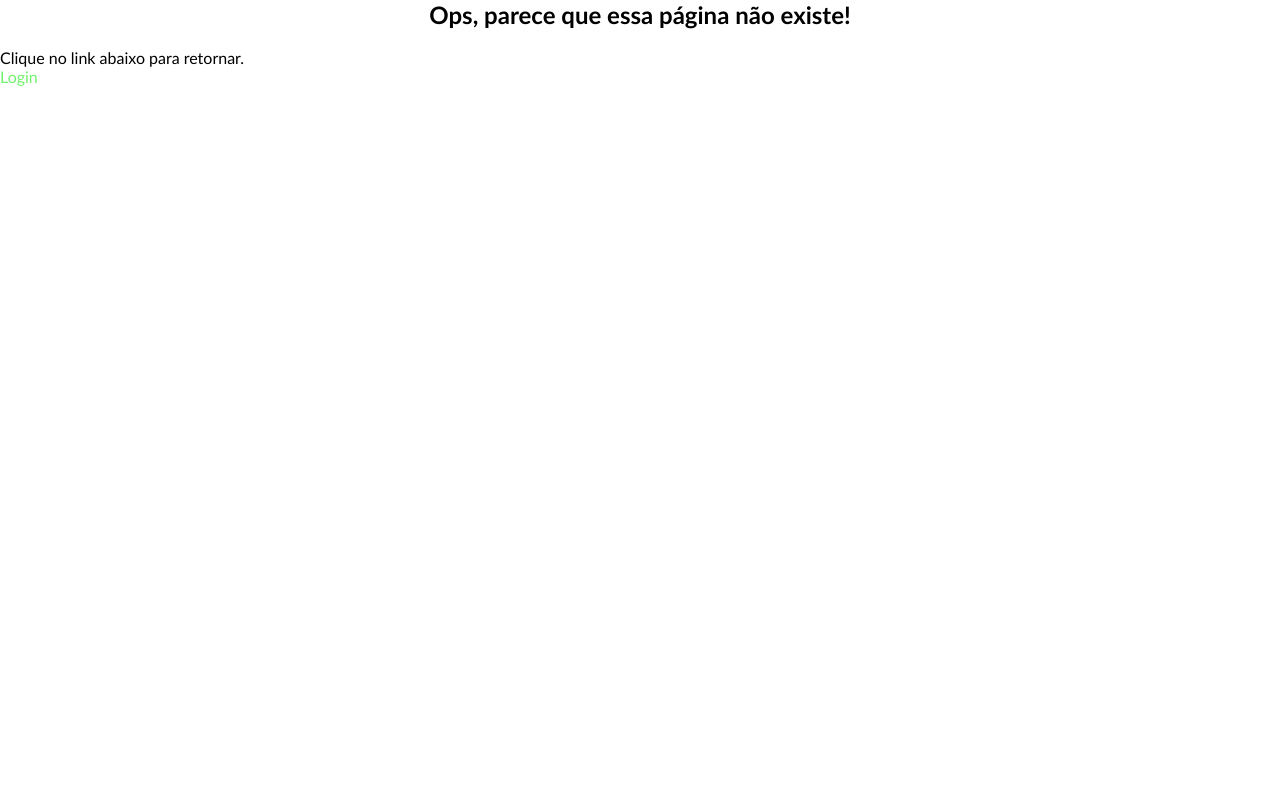
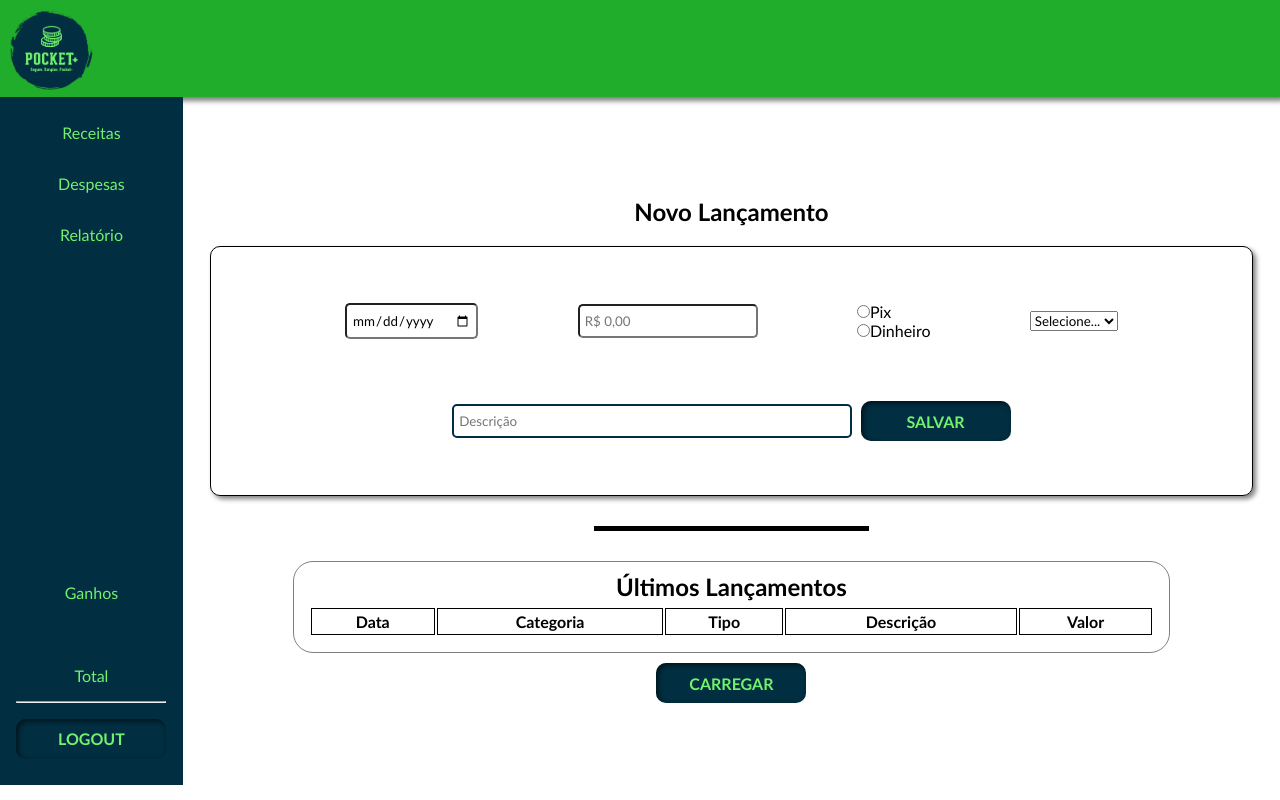
Before and after one commit to marlon-vinicius/PI-PocketPlus, a React (Create React App) app in the folder front-end/pocket-plus/: page /receita in a window 1280 px wide. Built offline with nearby package versions, Linux system fonts and the light colour scheme; sample sign-in values are in the browser's storage.

Commit message:
Implementação das receitas e do dashboard

```diff
--- a/front-end/pocket-plus/src/components/Header.jsx
+++ b/front-end/pocket-plus/src/components/Header.jsx
@@ -1,6 +1,5 @@
 import React from "react";
 import "../styles/header.css";
-import { Link } from "react-router-dom";
 
 function Header() {
   return (
@@ -8,11 +7,6 @@ function Header() {
       <div className="header">
         <img src="/logo.png" alt="logo" />
 
-        <div className="menu">
-          <Link to="/cadastro">Cadastro</Link>
-          <Link to="/home">Home</Link>
-          <Link to="/relatorio">Relatório</Link>
-        </div>
       </div>
     </div>
   );
--- a/front-end/pocket-plus/src/components/Sidebar.jsx
+++ b/front-end/pocket-plus/src/components/Sidebar.jsx
@@ -1,6 +1,7 @@
 import { Link } from "react-router-dom";
 import "../styles/sidebar.css";
 import { useNavigate } from "react-router-dom";
+import { toast } from 'react-toastify'
 
 function Sidebar({...props}) {
   const nav = useNavigate();
@@ -9,6 +10,7 @@ function Sidebar({...props}) {
 
     window.sessionStorage.clear();
     nav("/");
+    toast.success("Obrigado por utilizar o Pocket+ !")
   }
 
   return (
@@ -16,10 +18,13 @@ function Sidebar({...props}) {
       <nav>
         <ul>
           <li>
-            <Link to="/Home">Home</Link>
+            <Link to="/Receita">Receitas</Link>
           </li>
           <li>
-            <Link to="/Relatorio">Relatório</Link>
+          <Link to="/Despesa">Despesas</Link>
+          </li>
+          <li>
+          <Link to="/Relatorio">Relatório</Link>
           </li>
         </ul>
       </nav>
--- a/front-end/pocket-plus/src/pages/Cadastro.jsx
+++ b/front-end/pocket-plus/src/pages/Cadastro.jsx
@@ -8,8 +8,10 @@ import { HiOutlineMail } from "react-icons/hi";
 import { MdWorkOutline } from 'react-icons/md'
 //import { MdOutlineAttachMoney } from 'react-icons/md'
 import { toast } from 'react-toastify'
+import { useNavigate } from "react-router-dom";
 
 function Cadastro() {
+  const nav = useNavigate();
   const [formData, setFormData] = useState({
     nome: '',
     profissao: '',
@@ -36,6 +38,7 @@ function Cadastro() {
 
       if (response.status === 201) {
         toast.success('Cadastro realizado com sucesso!');
+        nav('/');
       } else {
         const data = await response.json();
         toast.warning(`Falha ao cadastrar: ${data.error}`);
--- /dev/null
+++ b/front-end/pocket-plus/src/pages/Dashboard.jsx
@@ -0,0 +1,37 @@
+import React from "react";
+import Header from "../components/Header";
+import Sidebar from "../components/Sidebar";
+import "../styles/despesa.css";
+
+function Dashboard() {
+
+  return (
+    <>
+      <Header />
+      <div className="tela-total">
+        <Sidebar />
+        <div
+          style={{
+            display: "flex",
+            flexDirection: "column",
+            width: "100%",
+            alignItems: "center",
+            justifyContent: "center",
+          }}
+        >
+          <h2>O que você deseja fazer hoje?</h2>
+
+          <div className="dashboard">
+            <button>Cadastrar Receita</button>
+            <button>Cadastrar Despesa</button>
+            <button>Consultar Receitas</button>
+            <button>Consultar Despesas</button>
+          </div>
+
+        </div>
+      </div>
+    </>
+  );
+}
+
+export default Dashboard;
--- a/front-end/pocket-plus/src/pages/Home.jsx
+++ b/front-end/pocket-plus/src/pages/Despesa.jsx
@@ -2,9 +2,9 @@ import React, { useState } from "react";
 import Header from "../components/Header";
 import Sidebar from "../components/Sidebar";
 import { toast } from "react-toastify";
-import "../styles/home.css";
+import "../styles/despesa.css";
 
-function Home() {
+function Despesa() {
   const [transacaoData, setTransacaoData] = useState({
     data: "",
     valor: "",
@@ -52,7 +52,11 @@ function Home() {
         body: JSON.stringify(transacaoData),
       });
 
-      console.log(transacaoData);
+      if(transacaoData.valor < 0) {
+        toast.warning("O valor digitado não pode ser negativo!");
+
+        return;
+      }
 
       if (response.status === 201) {
         toast.success("Transação cadastrada com sucesso!");
@@ -62,7 +66,6 @@ function Home() {
       }
     } catch (error) {
       console.log("Registration error:", error);
-      console.log(transacaoData);
       toast.warning("Falha no sistema!");
     }
   };
@@ -92,7 +95,7 @@ function Home() {
                 onChange={handleInputChange}
               />
               <input
-                type="number"
+                type='number'
                 placeholder="R$ 0,00"
                 name="valor"
                 value={transacaoData.valor}
@@ -146,7 +149,7 @@ function Home() {
                 onChange={handleInputChange}
               />
               <button onClick={handleLancamento}>Salvar</button>
-              <button onClick={carregarLancamentos}>Carregar</button>
+
             </div>
           </div>
 
@@ -183,10 +186,11 @@ function Home() {
               </table>
             </div>
           </div>
+          <button onClick={carregarLancamentos}>Carregar</button>
         </div>
       </div>
     </>
   );
 }
 
-export default Home;
+export default Despesa;
--- a/front-end/pocket-plus/src/pages/Login.jsx
+++ b/front-end/pocket-plus/src/pages/Login.jsx
@@ -3,7 +3,6 @@ import "../styles/login.css";
 import { BiSolidLock, BiUser } from "react-icons/bi";
 import { Link } from 'react-router-dom'
 import { useNavigate } from "react-router-dom";
-
 import Header from "../components/Header";
 import Footer from '../components/Footer'
 import { toast } from 'react-toastify'
@@ -40,7 +39,7 @@ function Login() {
         window.sessionStorage.setItem('codigoUsuario',retorno.usuario);
         window.sessionStorage.setItem('token',retorno.token);
         toast.success('Login concluído com sucesso!');
-        nav('/home');
+        nav('/dashboard');
       } else {
         const data = await response.json();
         toast.warning(`Falha ao efetuar o login: ${data.error}`);
@@ -63,6 +62,7 @@ function Login() {
             <BiUser className="icon" size={30} />
             <input
               type="email"
+              placeholder="E-mail:"
               value={email}
               onChange={(e) => setEmail(e.target.value)}
             />
@@ -73,6 +73,7 @@ function Login() {
             <BiSolidLock className="icon" size={30} />
             <input
               type="password"
+              placeholder="Senha:"
               value={senha}
               onChange={(e) => setSenha(e.target.value)}
               onKeyDown ={handleKeyPress}
--- /dev/null
+++ b/front-end/pocket-plus/src/pages/Receita.jsx
@@ -0,0 +1,194 @@
+import React, { useState } from "react";
+import Header from "../components/Header";
+import Sidebar from "../components/Sidebar";
+import { toast } from "react-toastify";
+import "../styles/despesa.css";
+
+function Receita() {
+  const [receitaData, setReceitaData] = useState({
+    data: "",
+    valor: "",
+    tipo: "",
+    categoria: "",
+    descricao: "",
+  });
+
+  const [receitas, setReceitas] = useState([]);
+
+  const handleInputChange = (e) => {
+    const { name, value } = e.target;
+
+    setReceitaData({ ...receitaData, [name]: value });
+  };
+
+  const carregarLancamentos = async () => {
+    const response = await fetch("http://localhost:5000/transacao/ultimas", {
+      method: "GET",
+      headers: {
+        "Content-Type": "application/json",
+        authorization: window.sessionStorage.getItem("token"),
+      },
+    });
+
+    if (response.status === 200) {
+      const retorno = await response.json();
+      return setReceitas(retorno);
+    } else {
+      const data = await response.json();
+      toast.warning(`Ops, tivemos um problema: ${data.error}`);
+    }
+  };
+
+  const handleLancamento = async (e) => {
+    e.preventDefault();
+
+    try {
+      const response = await fetch("http://localhost:5000/transacao", {
+        method: "POST",
+        headers: {
+          "Content-Type": "application/json",
+          authorization: window.sessionStorage.getItem("token"),
+        },
+        body: JSON.stringify(receitaData),
+      });
+
+      if(receitaData.valor < 0) {
+        toast.warning("O valor digitado não pode ser negativo!");
+
+        return;
+      }
+
+      if (response.status === 201) {
+        toast.success("Receita cadastrada com sucesso!");
+      } else {
+        const data = await response.json();
+        toast.warning(`Ops, tivemos um problema: ${data.error}`);
+      }
+    } catch (error) {
+      console.log("Registration error:", error);
+      toast.warning("Falha no sistema!");
+    }
+  };
+
+  return (
+    <>
+      <Header />
+      <div className="tela-total">
+        <Sidebar />
+        <div
+          style={{
+            display: "flex",
+            flexDirection: "column",
+            width: "100%",
+            alignItems: "center",
+            justifyContent: "center",
+          }}
+        >
+          <br />
+          <h2>Novo Lançamento</h2>
+          <div className="painel-principal">
+            <div className="painel1">
+              <input
+                type="date"
+                name="data"
+                value={receitaData.data}
+                onChange={handleInputChange}
+              />
+              <input
+                type='number'
+                placeholder="R$ 0,00"
+                name="valor"
+                value={receitaData.valor}
+                onChange={handleInputChange}
+              />
+              <div className="debito-credito">
+                <div>
+                  <input
+                    type="radio"
+                    id="pix"
+                    name="tipo"
+                    value="Pix"
+                    checked={receitaData.tipo === "Pix"}
+                    onChange={handleInputChange}
+                  />
+                  <label htmlFor="pix">Pix</label>
+                </div>
+                <div>
+                  <input
+                    type="radio"
+                    id="dinheiro"
+                    name="tipo"
+                    value="Dinheiro"
+                    checked={receitaData.tipo === "Dinheiro"}
+                    onChange={handleInputChange}
+                  />
+                  <label htmlFor="dinheiro">Dinheiro</label>
+                </div>
+              </div>
+
+              <select
+                name="categoria"
+                value={receitaData.categoria}
+                onChange={handleInputChange}
+              >
+                <option value="">Selecione...</option>
+                <option value={"Pagamento"}>Pagamento</option>
+                <option value={"Quinzena"}>Quinzena</option>
+                <option value={"Outros"}>Outros</option>
+              </select>
+            </div>
+
+            <div className="painel2">
+              <input
+                type="text"
+                name="descricao"
+                placeholder="Descrição"
+                value={receitaData.descricao}
+                onChange={handleInputChange}
+              />
+              <button onClick={handleLancamento}>Salvar</button>
+
+            </div>
+          </div>
+
+          <div
+            style={{
+              width: "25%",
+              height: "5px",
+              backgroundColor: "black",
+              marginTop: "30px",
+              marginBottom: "30px",
+            }}
+          ></div>
+
+          <div className="painel-secundario">
+            <h2>Últimos Lançamentos</h2>
+            <div>
+              <table>
+                <tr>
+                  <th>Data</th>
+                  <th>Categoria</th>
+                  <th>Tipo</th>
+                  <th>Descrição</th>
+                  <th>Valor</th>
+                </tr>
+                {receitas.map((item) => (
+                  <tr>
+                    <td>{item.data.substring(8,10) + '/' + item.data.substring(5,7) + '/' + item.data.substring(0,4)}</td>
+                    <td>{item.categoria}</td>
+                    <td>{item.tipo}</td>
+                    <td>{item.descricao}</td>
+                    <td>{"R$ " + item.valor}</td>
+                  </tr>
+                ))}
+              </table>
+            </div>
+          </div>
+          <button onClick={carregarLancamentos}>Carregar</button>
+        </div>
+      </div>
+    </>
+  );
+}
+
+export default Receita;
--- a/front-end/pocket-plus/src/routes.js
+++ b/front-end/pocket-plus/src/routes.js
@@ -4,8 +4,10 @@ import PrivateRoutes from "./guard/guard.jsx";
 
 import Login from "./pages/Login";
 import Cadastro from "./pages/Cadastro";
-import Home from "./pages/Home";
+import Despesa from "./pages/Despesa";
 import Relatorio from "./pages/Relatorio";
+import Dashboard from "./pages/Dashboard.jsx";
+import Receita from './pages/Receita.jsx'
 import Error from "./pages/Error";
 
 function RoutesApp() {
@@ -13,12 +15,18 @@ function RoutesApp() {
     <BrowserRouter>
       <Routes>
         <Route element={<PrivateRoutes />}>
-          <Route path="/home" element={<Home />} />
+
+          <Route path="/dashboard" element={<Dashboard />} />
+          <Route path="/receita" element={<Receita />} />
+          <Route path="/despesa" element={<Despesa />} />
           <Route path="/relatorio" element={<Relatorio />} />
+
         </Route>
-        <Route path="/" element={<Login />} />
-        <Route path="/cadastro" element={<Cadastro />} />
-        <Route path="/*" element={<Error />} />
+
+          <Route path="/" element={<Login />} />
+          <Route path="/cadastro" element={<Cadastro />} />
+          <Route path="/*" element={<Error />} />
+
       </Routes>
     </BrowserRouter>
   );
--- a/front-end/pocket-plus/src/styles/home.css
+++ b/front-end/pocket-plus/src/styles/despesa.css
@@ -7,7 +7,30 @@
 }
 
 h2 {
-    text-align: center;
+    text-align: right;
+}
+
+.dashboard {
+    display: flex;
+    align-items: center;
+    justify-content: center;
+    flex-direction: column;
+    padding: 10px;
+    margin: 50px;
+    border: 1px solid black;
+    border-radius: 10px;
+    width: 60%;
+    height: 250px;
+}
+
+.dashboard button {
+    margin: 10px;
+    width: 300px;
+}
+
+.dashboard button:hover {
+    margin: 10px;
+    width: 300px;
 }
 
 .painel-principal {
@@ -31,6 +54,7 @@ h2 {
     border: 1px solid gray;
     border-radius: 20px;
     padding: 10px;
+    margin-bottom: 10px;
 }
 
 .painel-secundario ul {
@@ -93,7 +117,7 @@ input {
 
 .debito-credito {
     display: flex;
-    align-items: center;
-    justify-content: center;
+    align-items: left;
+    justify-content: flex-start;
     flex-direction: column;
 }
--- a/front-end/pocket-plus/src/styles/header.css
+++ b/front-end/pocket-plus/src/styles/header.css
@@ -10,7 +10,7 @@
     box-shadow: 4px 4px 5px gray;
     display: flex;
     align-items: center;
-    justify-content: center;
+    justify-content: flex-start;
 }
 
 .header img {
@@ -18,23 +18,3 @@
     padding: 5px;
     cursor: pointer;
 }
-
-.menu {
-    display: flex;
-    align-items: center;
-    justify-content: flex-end;
-    padding: 0 24px;
-    width: 100%;
-}
-
-.menu a {
-    color: black;
-}
-
-.menu a:hover {
-    border-bottom: 1px solid white;
-}
-
-.menu a + a {
-    margin-left: 10px;
-}
--- a/front-end/pocket-plus/src/styles/sidebar.css
+++ b/front-end/pocket-plus/src/styles/sidebar.css
@@ -1,6 +1,6 @@
 .sidebar {
     width: 210px;
-    height: 88vh;
+    height: 86vh;
     background-color: #012E40;
     padding: 10px;
     display: flex;
```
